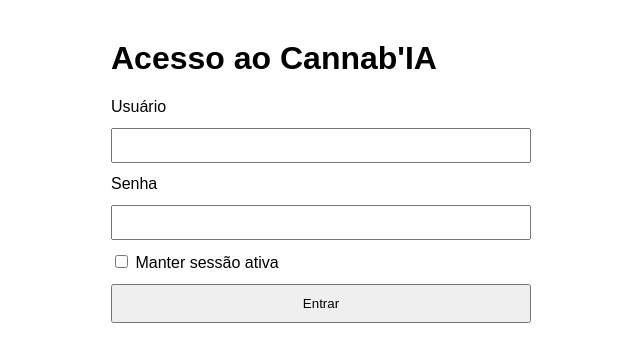
After one commit to prosperidade/cannabia, a Flask app: page /login in a window 1280 px wide. The commit adds this page. Shown: the top 362 px of the page, without its empty margins (319-959 px from the left). Run offline with Flask 3, Linux system fonts and the light colour scheme; some libraries are stand-ins or nearby versions.

Commit message:
Add CSRF protection for Flask forms

```diff
--- /dev/null
+++ b/requirements-auth.txt
@@ -0,0 +1,2 @@
+Flask-Login==0.6.3
+Flask-WTF==1.2.1
--- a/src/app.py
+++ b/src/app.py
@@ -1,9 +1,12 @@
 import logging
 import time
 
-from flask import Flask, g, render_template, request
+from flask import Flask, flash, g, redirect, render_template, request, url_for
+from flask_login import LoginManager, UserMixin, current_user, login_required, login_user, logout_user
+from flask_wtf.csrf import CSRFError
 
-from config import SECRET_KEY
+from config import APP_AUTH_PASSWORD, APP_AUTH_USERNAME, SECRET_KEY
+from extensions import csrf
 from historico_atendimento import historico_bp
 from realtime_notifications import realtime_bp, socketio
 from scheduling_chain import scheduling_bp
@@ -15,6 +18,31 @@ logging.basicConfig(
 
 app = Flask(__name__, template_folder='templates')
 app.config['SECRET_KEY'] = SECRET_KEY
+csrf.init_app(app)
+
+login_manager = LoginManager()
+login_manager.login_view = 'login'
+login_manager.login_message = 'Faça login para acessar esta página.'
+login_manager.login_message_category = 'warning'
+login_manager.init_app(app)
+
+
+class AppUser(UserMixin):
+    def __init__(self, user_id, username):
+        self.id = user_id
+        self.username = username
+
+
+AUTH_USER_ID = 'default-user'
+
+
+@login_manager.user_loader
+def load_user(user_id):
+    if user_id == AUTH_USER_ID:
+        return AppUser(AUTH_USER_ID, APP_AUTH_USERNAME)
+    return None
+
+
 socketio.init_app(app)
 
 app.register_blueprint(realtime_bp)
@@ -40,10 +68,46 @@ def after_request(response):
     return response
 
 
+
+@app.errorhandler(CSRFError)
+def handle_csrf_error(error):
+    flash('Sessão inválida ou expirada. Tente enviar o formulário novamente.', 'danger')
+    return redirect(request.referrer or url_for('login'))
+
+
 @app.route('/')
+@login_required
 def index():
     return render_template('index.html')
 
 
+@app.route('/login', methods=['GET', 'POST'])
+def login():
+    if current_user.is_authenticated:
+        return redirect(url_for('index'))
+
+    if request.method == 'POST':
+        username = request.form.get('username', '').strip()
+        password = request.form.get('password', '')
+        remember = request.form.get('remember') == 'on'
+
+        if username == APP_AUTH_USERNAME and password == APP_AUTH_PASSWORD:
+            login_user(AppUser(AUTH_USER_ID, APP_AUTH_USERNAME), remember=remember)
+            next_url = request.args.get('next')
+            return redirect(next_url or url_for('index'))
+
+        flash('Usuário ou senha inválidos.', 'danger')
+
+    return render_template('login.html')
+
+
+@app.route('/logout', methods=['POST'])
+@login_required
+def logout():
+    logout_user()
+    flash('Logout realizado com sucesso.', 'success')
+    return redirect(url_for('login'))
+
+
 if __name__ == '__main__':
     socketio.run(app, port=5000, debug=True)
--- a/src/config.py
+++ b/src/config.py
@@ -11,6 +11,8 @@ DB_NAME = os.getenv('DB_NAME', 'cannabia')
 
 VERIFY_TOKEN = os.getenv('VERIFY_TOKEN', 'SEU_VERIFY_TOKEN_PADRAO')
 SECRET_KEY = os.getenv('SECRET_KEY', 'secret!')
+APP_AUTH_USERNAME = os.getenv('APP_AUTH_USERNAME', 'admin')
+APP_AUTH_PASSWORD = os.getenv('APP_AUTH_PASSWORD', 'change-me')
 
 META_WHATSAPP_KEY = os.getenv('META_WHATSAPP_KEY')
 WHATSAPP_PHONE_NUMBER_ID = os.getenv('WHATSAPP_PHONE_NUMBER_ID')
--- /dev/null
+++ b/src/extensions.py
@@ -0,0 +1,3 @@
+from flask_wtf import CSRFProtect
+
+csrf = CSRFProtect()
--- a/src/historico_atendimento.py
+++ b/src/historico_atendimento.py
@@ -1,4 +1,5 @@
 from flask import Blueprint, render_template
+from flask_login import login_required
 
 from repositories import message_repository
 
@@ -6,6 +7,7 @@ historico_bp = Blueprint('historico', __name__, template_folder='templates')
 
 
 @historico_bp.route('/historico', methods=['GET'])
+@login_required
 def historico():
     try:
         message_repository.ensure_message_tables()
--- a/src/realtime_notifications.py
+++ b/src/realtime_notifications.py
@@ -1,7 +1,9 @@
 from flask import Blueprint, render_template, request
+from flask_login import login_required
 from flask_socketio import SocketIO
 
 from config import VERIFY_TOKEN
+from extensions import csrf
 from services.message_service import handle_message_event, handle_status_event, parse_change
 
 socketio = SocketIO()
@@ -9,6 +11,7 @@ realtime_bp = Blueprint('realtime', __name__, template_folder='templates')
 
 
 @realtime_bp.route('/webhook', methods=['GET', 'POST'])
+@csrf.exempt
 def webhook():
     if request.method == 'GET':
         mode = request.args.get('hub.mode')
@@ -38,5 +41,6 @@ def webhook():
 
 
 @realtime_bp.route('/')
+@login_required
 def realtime_dashboard():
     return render_template('realtime_dashboard.html')
--- a/src/scheduling_chain.py
+++ b/src/scheduling_chain.py
@@ -1,4 +1,5 @@
 from flask import Blueprint, redirect, render_template, request, url_for
+from flask_login import login_required
 
 from services.appointment_service import create_appointment_from_form, list_appointments
 
@@ -6,6 +7,7 @@ scheduling_bp = Blueprint('scheduling', __name__, template_folder='templates')
 
 
 @scheduling_bp.route('/scheduling', methods=['GET', 'POST'])
+@login_required
 def scheduling():
     if request.method == 'POST':
         patient_name = request.form.get('patient_name')
--- /dev/null
+++ b/src/templates/login.html
@@ -0,0 +1,66 @@
+<!DOCTYPE html>
+<html>
+  <head>
+    <meta charset="UTF-8" />
+    <title>Login - Cannab'IA</title>
+    <style>
+      body {
+        font-family: Arial, sans-serif;
+        max-width: 420px;
+        margin: 40px auto;
+      }
+      form {
+        display: flex;
+        flex-direction: column;
+        gap: 12px;
+      }
+      input {
+        padding: 8px;
+      }
+      .alert {
+        padding: 10px;
+        margin-bottom: 16px;
+        border-radius: 4px;
+      }
+      .warning,
+      .danger {
+        background: #ffe9e9;
+        color: #8f1d1d;
+      }
+      .success {
+        background: #e8ffec;
+        color: #176b2c;
+      }
+      button {
+        padding: 10px;
+      }
+    </style>
+  </head>
+  <body>
+    <h1>Acesso ao Cannab'IA</h1>
+
+    {% with messages = get_flashed_messages(with_categories=true) %}
+    {% if messages %}
+    {% for category, message in messages %}
+    <div class="alert {{ category }}">{{ message }}</div>
+    {% endfor %}
+    {% endif %}
+    {% endwith %}
+
+    <form method="post">
+      <input type="hidden" name="csrf_token" value="{{ csrf_token() }}" />
+      <label for="username">Usuário</label>
+      <input id="username" name="username" type="text" required />
+
+      <label for="password">Senha</label>
+      <input id="password" name="password" type="password" required />
+
+      <label>
+        <input type="checkbox" name="remember" />
+        Manter sessão ativa
+      </label>
+
+      <button type="submit">Entrar</button>
+    </form>
+  </body>
+</html>
--- a/src/templates/scheduling_dashboard.html
+++ b/src/templates/scheduling_dashboard.html
@@ -16,6 +16,7 @@
     <h1>Agendamento de Consultas</h1>
 
     <form method="POST" action="/scheduling">
+      <input type="hidden" name="csrf_token" value="{{ csrf_token() }}" />
       <label for="patient_name">Nome do paciente</label>
       <input id="patient_name" name="patient_name" required />
 
```
Also changed, not shown: src/templates/index.html (+16 -4 lines).
